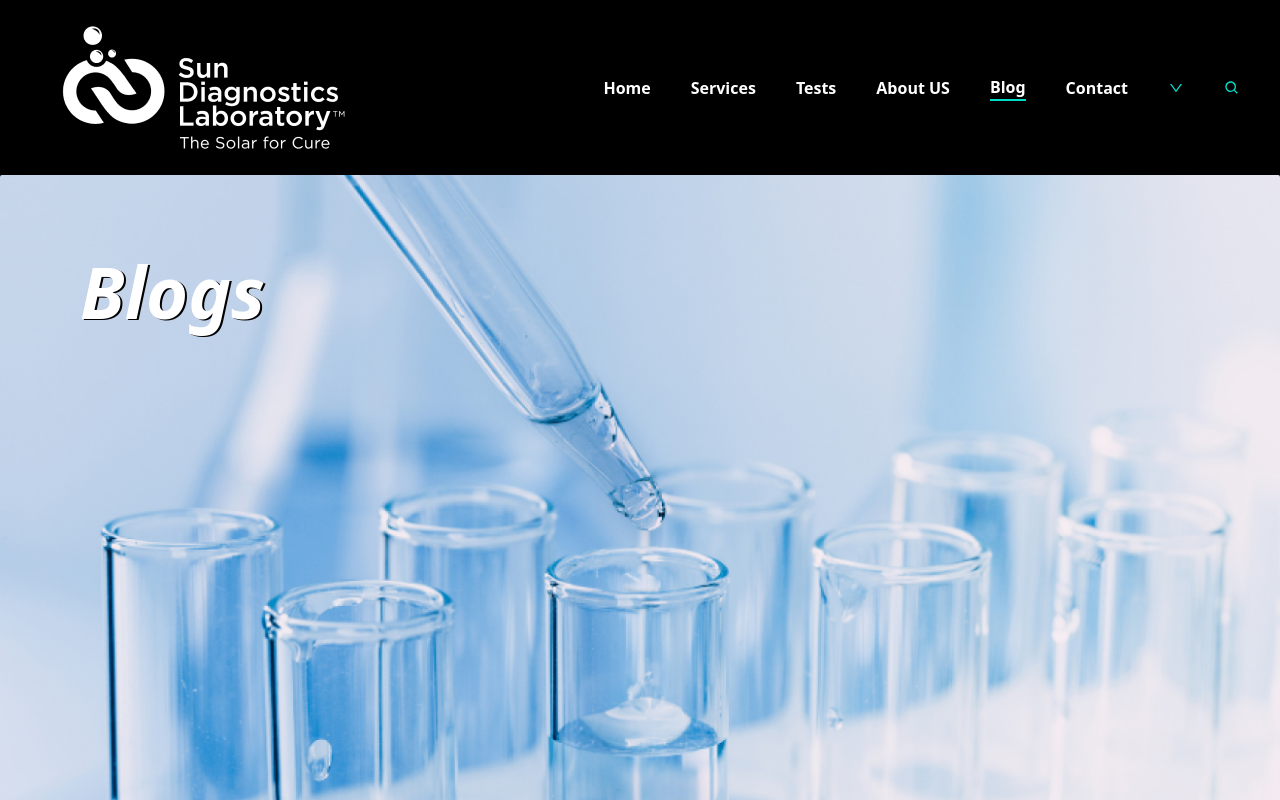
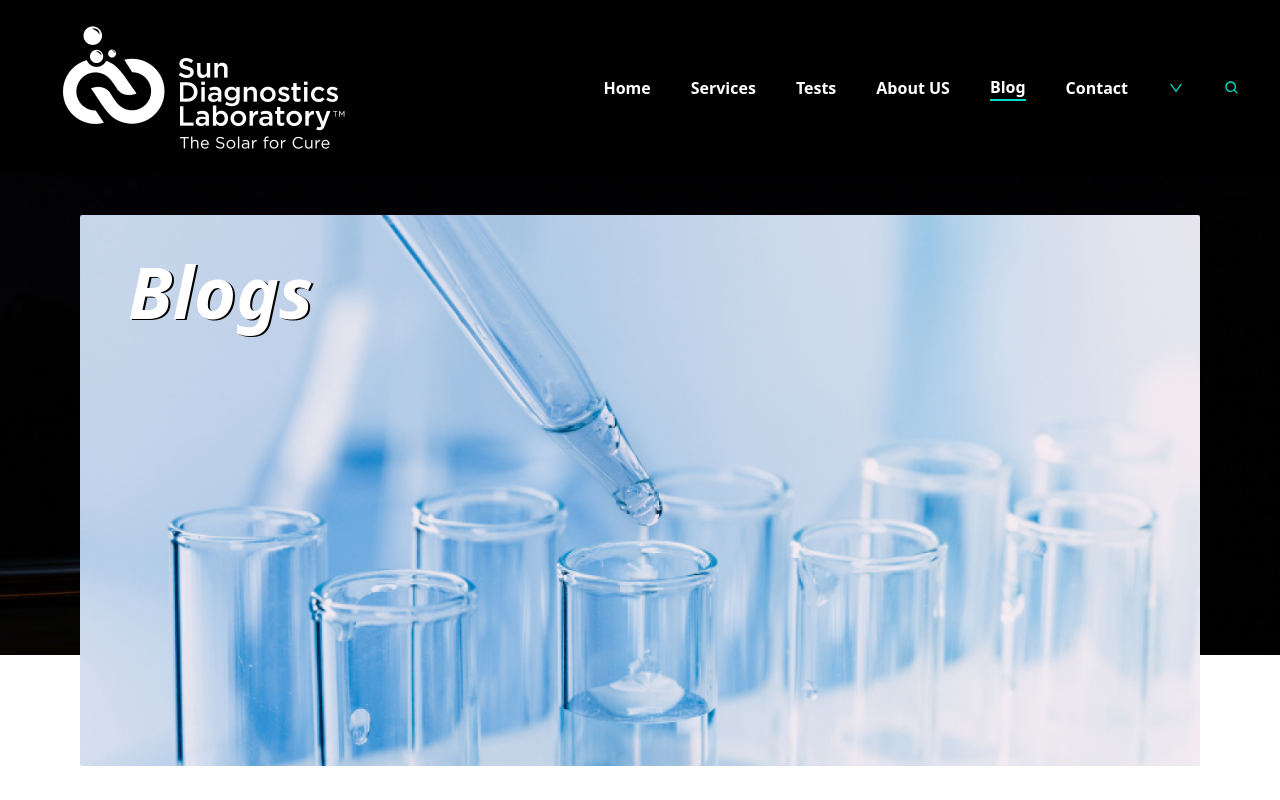
Before and after one commit to NEXT-BUG/sun-diagnostic-laboratory, a Next.js app: page /blogs in a window 1280 px wide. Shown: the top 800 px of the page. Built offline with nearby package versions, Linux system fonts and the light colour scheme.

Commit message:
Blog Hero is added

```diff
--- a/components/blogs/Hero.js
+++ b/components/blogs/Hero.js
@@ -3,13 +3,13 @@ import React from "react";
 
 const Hero = () => {
   return (
-    <div className="hero-bg h-[30rem] w-screen hidden lg:block">
-      <div className="relative h-full w-fit mx-auto">
+    <div className="hero-bg h-[30rem] w-screen hidden lg:block lg:mb-64">
+      <div className="relative px-20 py-10 h-full w-fit mx-auto">
         <Image
           src={require("../../assets/images/blogs-hero.png")}
           className="rounded-sm"
         />
-        <h1 className="absolute top-20 text-shadow-sm left-20 text-7xl italic font-bold text-white">
+        <h1 className="absolute top-20 text-shadow-sm left-32 text-7xl italic font-bold text-white">
           Blogs
         </h1>
       </div>
```
